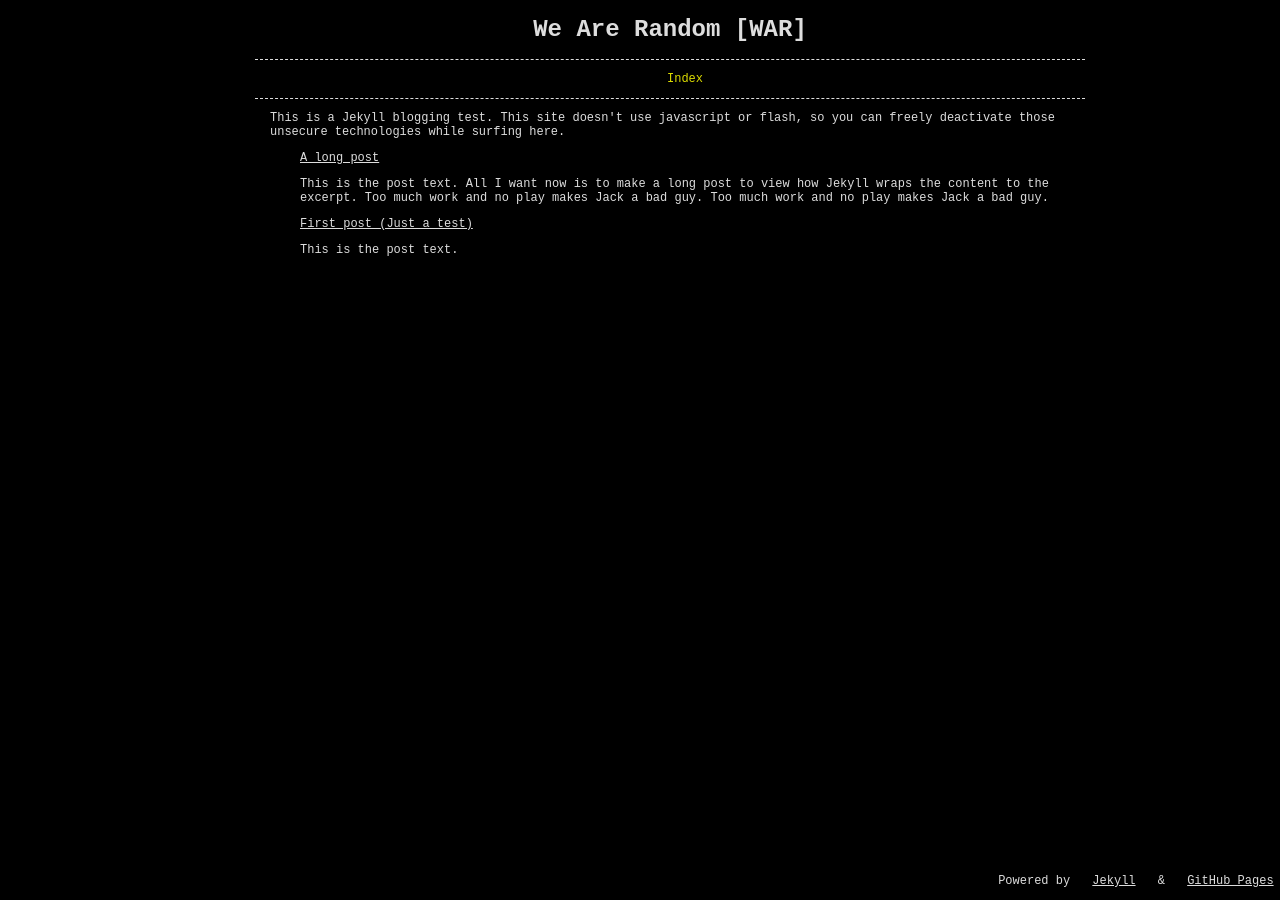
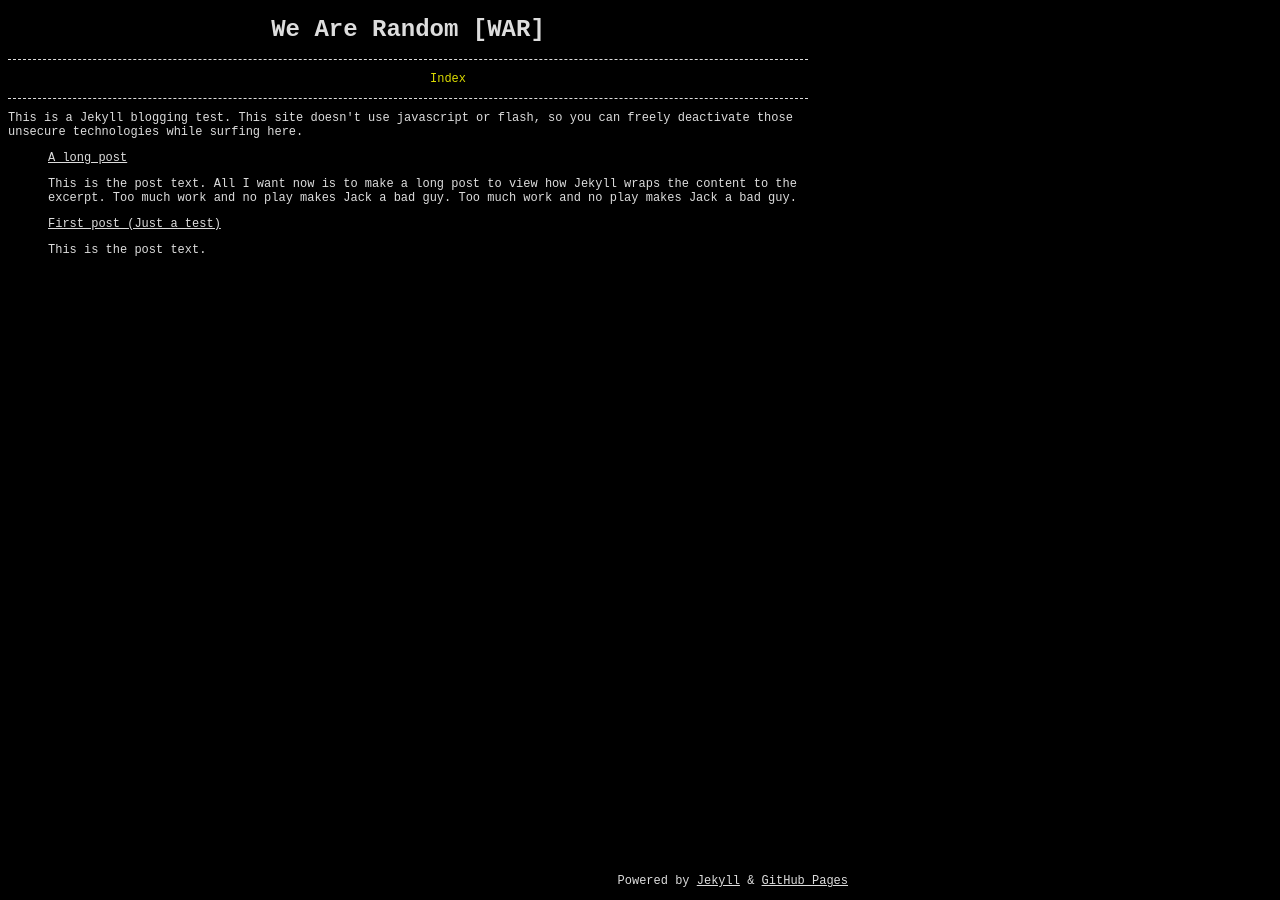
Before and after one commit to wearerandom/wearerandom.github.io, a Jekyll site: the page built from index.html, in a window 1280 px wide. Built offline with Jekyll 4.4.1, drawn with Linux system fonts in a browser that asks for light colours.

Commit message:
Update _styles.scss

```diff
--- a/_sass/_styles.scss
+++ b/_sass/_styles.scss
@@ -1,11 +1,6 @@
 /* Base */
 
 * {
-    padding-right:15px;
-    padding-left:15px;
-    margin-right:auto;
-    width:750px;
-    margin-left:auto;
     color: #dddddd;
     width: 800px;
     position: absolute center;
```
